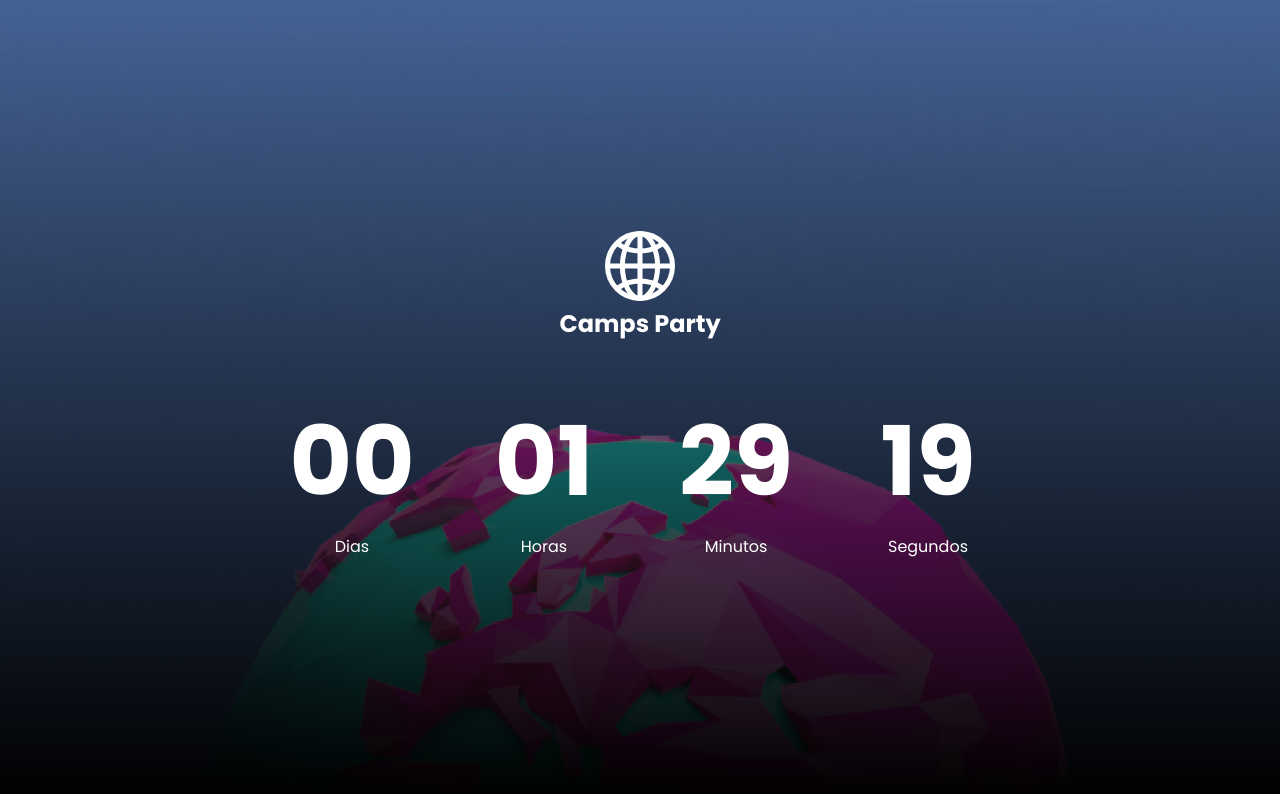
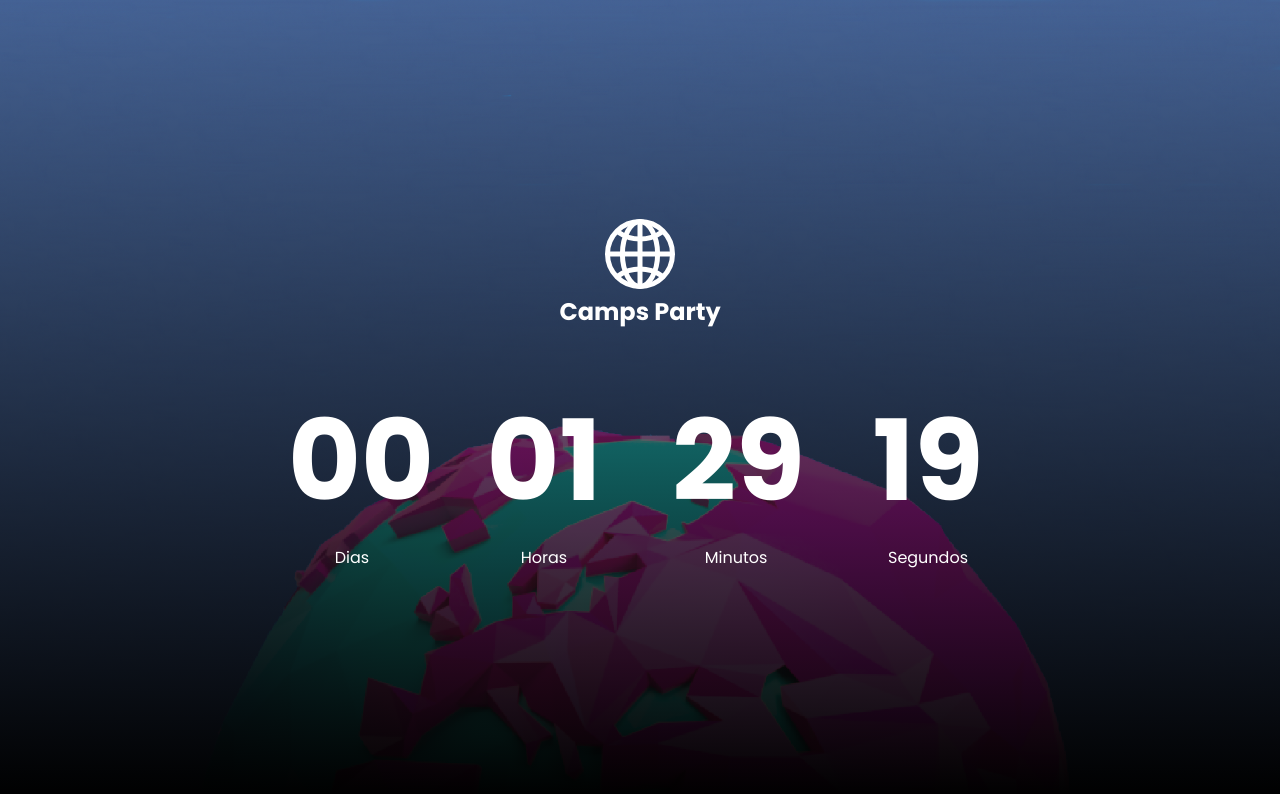
Before and after one commit to gpbPiazza/Camps-Party-Front-end, a React (Create React App) app: page / in a window 1280 px wide. Shown: the top 794 px of the page. Built offline with nearby package versions, Linux system fonts and the light colour scheme.

Commit message:
Initial commit

```diff
--- a/src/styles/countHolder.styles.js
+++ b/src/styles/countHolder.styles.js
@@ -12,7 +12,7 @@
 
   @media (min-width: 40rem) {
     & {
-      font-size: 6rem;
+      font-size: 7rem;
     }
   }
 `;
```
